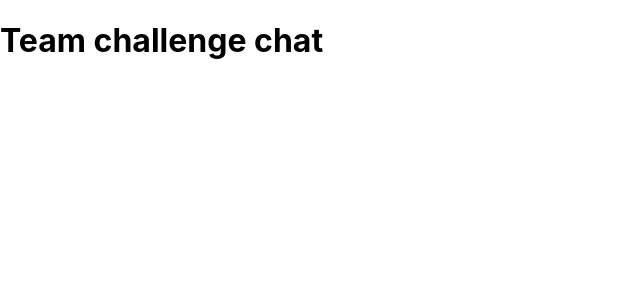
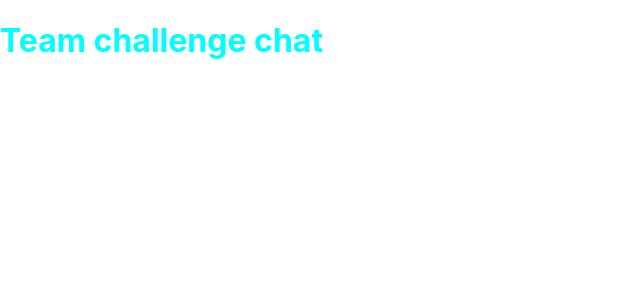
Before and after one commit to chatpetproject/team-challenge-chat, a React (Create React App) app: page / in a window 1280 px wide. Shown: the top 300 px of the page, without its empty margins (0-640 px from the left). Built offline with nearby package versions, Linux system fonts and the light colour scheme.

Commit message:
Add theme provider

```diff
--- a/src/App.tsx
+++ b/src/App.tsx
@@ -1,10 +1,15 @@
-import styled from "styled-components"
+import styled, { ThemeProvider } from "styled-components";
+import Theme from "./styles/theme";
 
-//import "./App.css";
+const Title = styled.h1`
+  color: ${(props) => props.theme.colors.main};
+`;
 
 function App() {
   return (
-      <h1>Team challenge chat</h1>
+    <ThemeProvider theme={Theme}>
+      <Title>Team challenge chat</Title>
+    </ThemeProvider>
   );
 }
 
--- a/src/styles/styled.d.ts
+++ b/src/styles/styled.d.ts
@@ -2,7 +2,6 @@ import 'styled-components';
 
 declare module 'styled-components' {
   export interface DefaultTheme {
-    borderRadius: string;
 
 
     colors: {
--- a/src/styles/theme.ts
+++ b/src/styles/theme.ts
@@ -1,8 +1,6 @@
 import { DefaultTheme } from "styled-components";
 
 const Theme: DefaultTheme = {
-  borderRadius: "5px",
-
   colors: {
     main: "cyan",
     secondary: "magenta",
```
